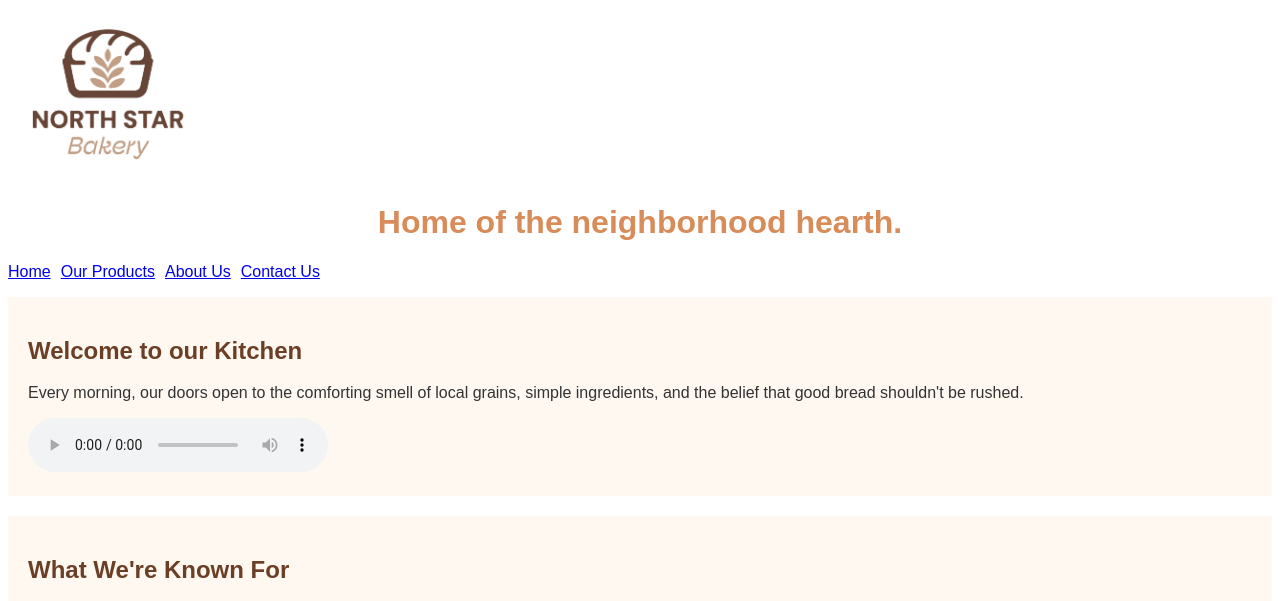
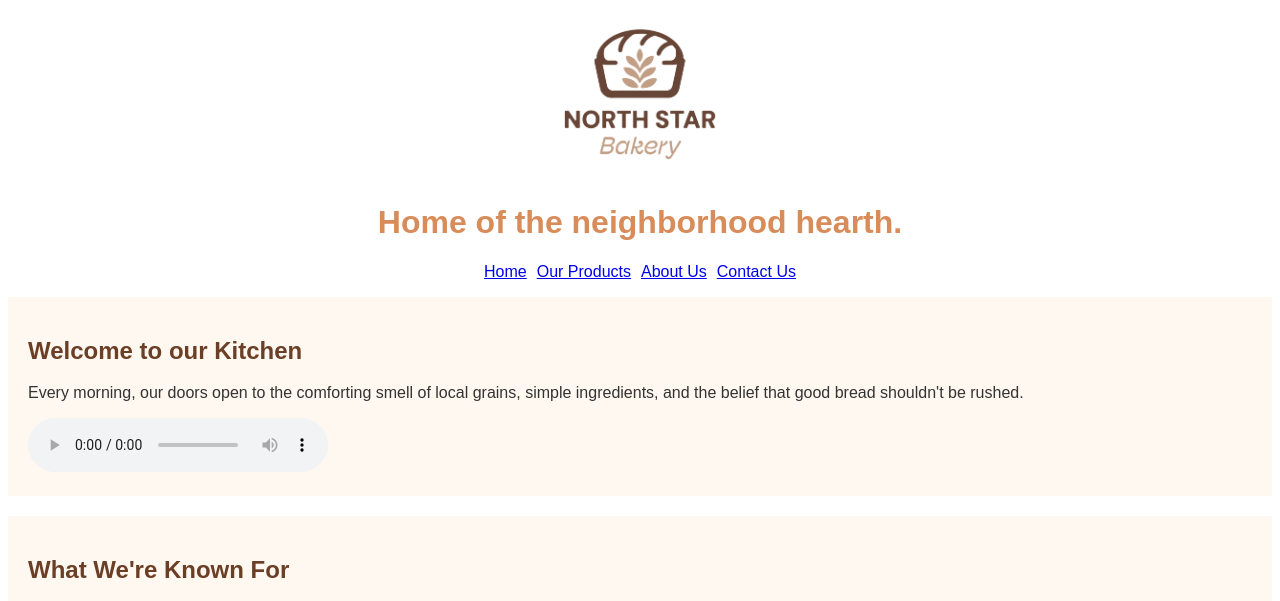
Before and after one commit to jerrymechope/North-Star-Bakery, a plain HTML site: page index.html in a window 1280 px wide. Shown: the top 601 px of the page. Drawn offline with Linux system fonts and the light colour scheme.

Commit message:
Center Logo and navigation

```diff
--- a/styles.css
+++ b/styles.css
@@ -3,6 +3,8 @@ body {
 font-family: Arial, sans-serif;
 color: #333;
 }
+header{text-align: center;}
+
 
 /* Headings */
 h1 {
@@ -16,7 +18,7 @@ text-align: left;
 color: #6b3e26;
 }
 
-nav p {display:flex; flex-direction: column; gap: 10px;}
+nav p {display:flex; justify-content: center; flex-direction: column; gap: 10px;}
 @media (min-width:768px){nav p{flex-direction:row}}
 
 /*sections*/
```
